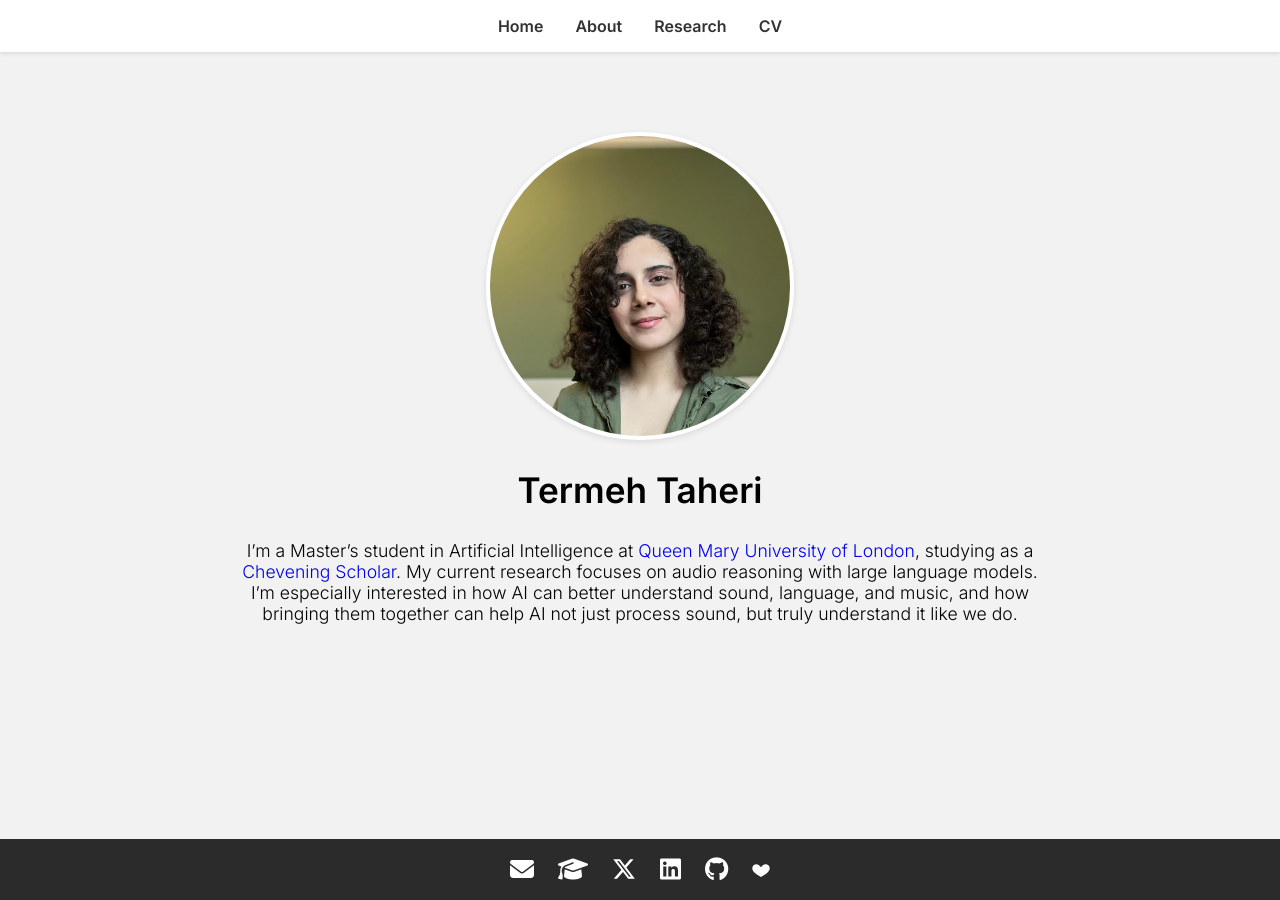
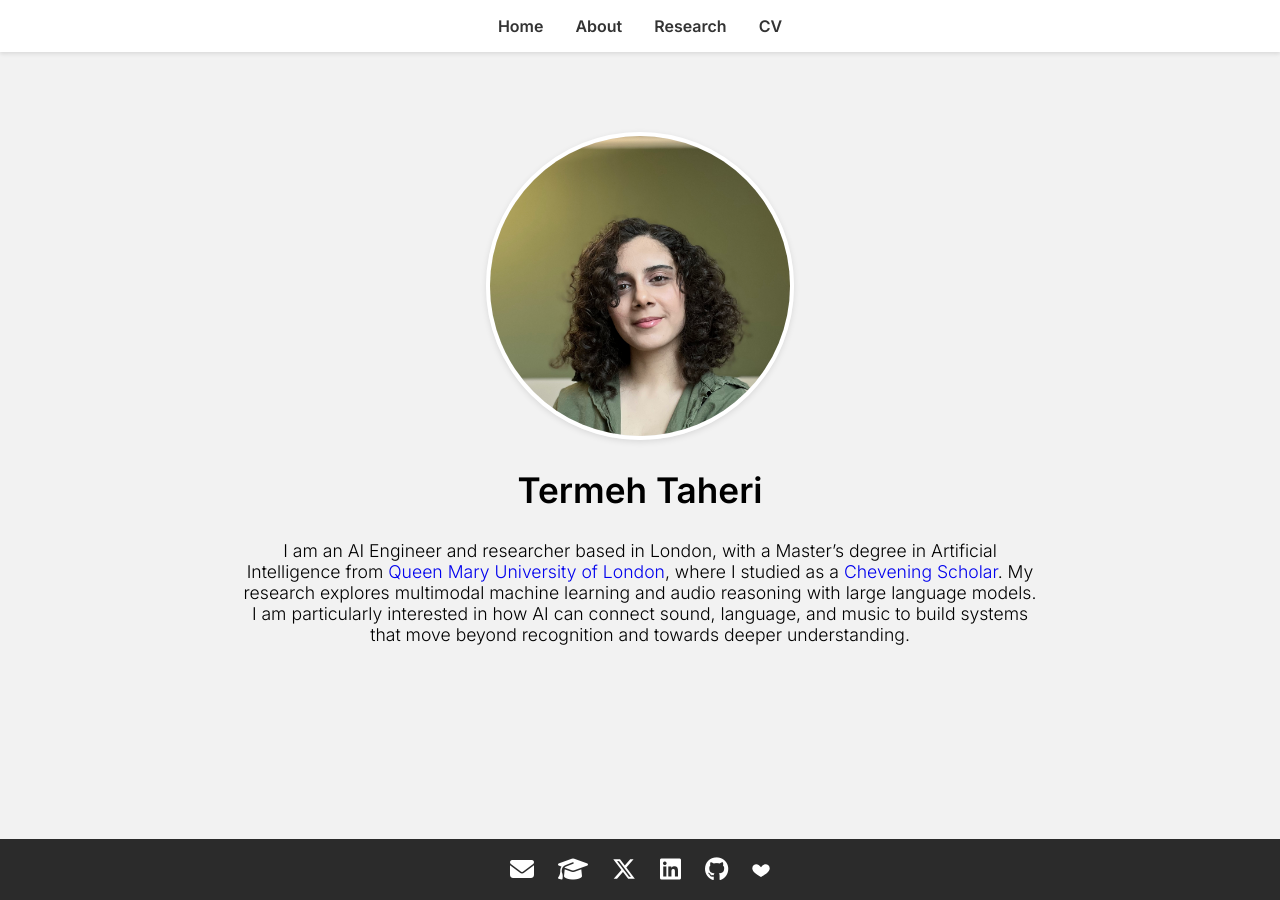
Before and after one commit to termehtaheri/termehtaheri.github.io, a Jekyll site: the page built from index.md, in a window 1280 px wide. Built offline with Jekyll 4.4.1, drawn with Linux system fonts in a browser that asks for light colours.

Commit message:
update home page

```diff
--- a/index.md
+++ b/index.md
@@ -7,9 +7,11 @@ permalink: /
   <img src="{{ '/assets/profile.jpg' | relative_url }}" alt="Termeh Taheri">
   <h1>Termeh Taheri</h1>
   <p>
-    I’m a Master’s student in Artificial Intelligence at
+    I am an AI Engineer and researcher based in London, with a Master’s degree in Artificial Intelligence from
     <a href="https://www.qmul.ac.uk/" target="_blank">Queen Mary University of London</a>,
-    studying as a
-    <a href="https://www.chevening.org/" target="_blank">Chevening Scholar</a>. My current research focuses on audio reasoning with large language models. I’m especially interested in how AI can better understand sound, language, and music, and how bringing them together can help AI not just process sound, but truly understand it like we do.
+    where I studied as a
+    <a href="https://www.chevening.org/" target="_blank">Chevening Scholar</a>.
+    My research explores multimodal machine learning and audio reasoning with large language models.
+    I am particularly interested in how AI can connect sound, language, and music to build systems that move beyond recognition and towards deeper understanding.
   </p>
 </section>
```
